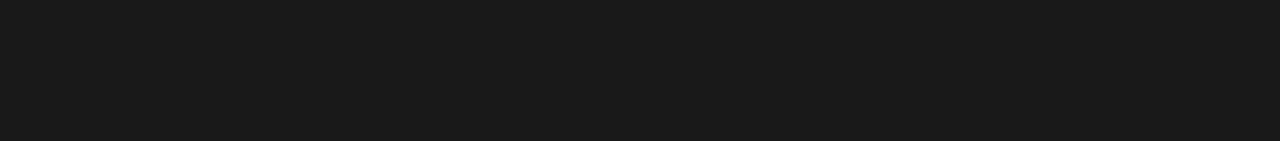
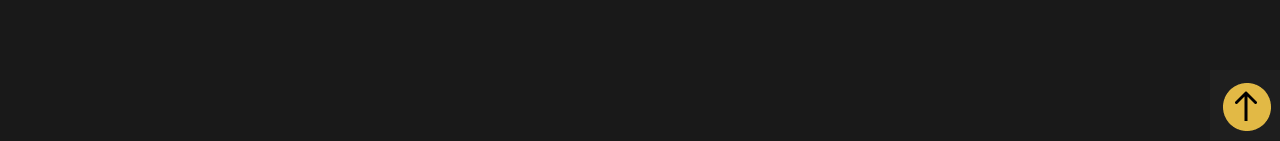
Before and after one commit to EllaMiri/ClimaxMusicEmpire, a Next.js app: page / in a window 1280 px wide. Shown: the part 770-911 px from the top of the page. Before the commit the page ends 840 px from the top, so only its background shows below. Built offline with nearby package versions, Linux system fonts and the light colour scheme.

Commit message:
added scroll icon from figma, and added a link arount it that takes you to the top of the page when pressed

```diff
--- a/components/Layout.jsx
+++ b/components/Layout.jsx
@@ -37,7 +37,7 @@ const Layout = () => {
   };
 
   return (
-    <Box className={styles.container}>
+    <Box id='hero' className={styles.container}>
       <Box>
         <video autoPlay muted loop className={styles.video}>
           <source src="./rolling-web-edit.mp4" type="video/mp4" />
--- /dev/null
+++ b/components/Scroll.jsx
@@ -0,0 +1,15 @@
+import { Link } from "react-scroll";
+import styles from '../styles/Scroll.module.css'
+
+const ScrollToTop = () => {
+
+    return (
+        <div className={styles.scrollContainer}>
+          <Link to="hero" spy={true} smooth={true} offset={50} duration={500}>
+            <img src="./scroll.png" alt="scrollIcon"/>
+          </Link>
+        </div>
+    )
+}
+
+export default ScrollToTop;
--- a/package.json
+++ b/package.json
@@ -18,6 +18,7 @@
     "next": "13.0.7",
     "prettier": "^2.8.1",
     "react": "18.2.0",
-    "react-dom": "18.2.0"
+    "react-dom": "18.2.0",
+    "react-scroll": "^1.8.9"
   }
 }
--- a/pages/index.jsx
+++ b/pages/index.jsx
@@ -1,5 +1,6 @@
 import Head from "next/head";
 import Layout from "../components/Layout";
+import ScrollToTop from "../components/Scroll";
 
 export default function Home() {
   return (
@@ -11,6 +12,7 @@ export default function Home() {
         <link rel="icon" href="/CLIMAXMUSICLOGOv3.png" />
       </Head>
       <Layout />
+     <ScrollToTop />
     </>
   );
 }
--- /dev/null
+++ b/styles/Scroll.module.css
@@ -0,0 +1,4 @@
+.scrollContainer {
+    display: flex;
+    justify-content: flex-end;
+}
```
Also changed, not shown: public/scroll.png (added), 1 other file (tests, documents, lock files or other folders).
